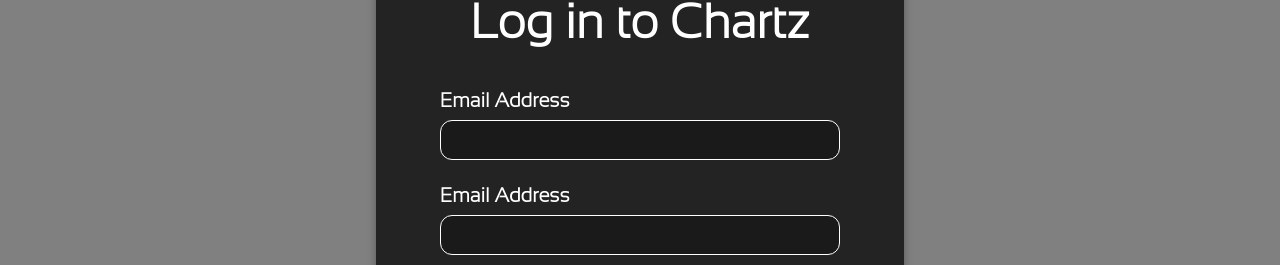
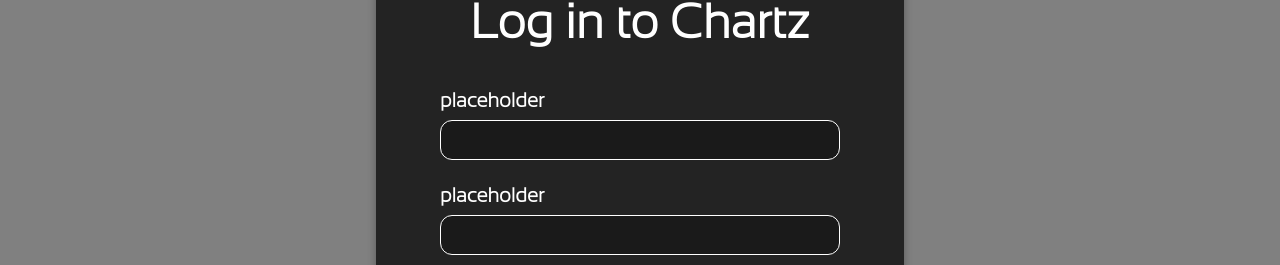
Before and after one commit to MichaelaHunt/Chartz, a React (Vite) app in the folder chartz/client/: page /login in a window 1280 px wide. Shown: the part 189-454 px from the top of the page. Built offline with nearby package versions, Linux system fonts and the light colour scheme.

Commit message:
adds code for props on email on textfield

```diff
--- a/chartz/client/src/components/TextField.tsx
+++ b/chartz/client/src/components/TextField.tsx
@@ -1,9 +1,9 @@
 import "./Components.css";
 
-function TextField() {
+function TextField({email}: {email: string}) {
     return(
         <div className="textField">
-            <h3>Email Address</h3>
+            <h3>{email}</h3>
             <input className="loginInput"></input>
         </div>
     );
--- a/chartz/client/src/pages/Login.tsx
+++ b/chartz/client/src/pages/Login.tsx
@@ -12,9 +12,9 @@
                     <div className="loginContainer">
                         <div className="loginItem">
                             <h1 className="loginTitle">Log in to Chartz</h1>
-                            <TextField></TextField>
+                            <TextField email="placeholder"></TextField>
                             <div className="space"></div>
-                            <TextField></TextField>
+                            <TextField email="placeholder"></TextField>
                             <p className="error">Incorrect login. Please try again.</p>
                             <button>Login</button>
                             <div className="row">
--- a/chartz/client/src/pages/SignUp.tsx
+++ b/chartz/client/src/pages/SignUp.tsx
@@ -11,11 +11,11 @@
                     <div className="loginContainer">
                         <div className="loginItem">
                             <h1 className="loginTitle">Sign up for Chartz</h1>
-                            <TextField></TextField>
+                            <TextField email="placeholder"></TextField>
                             <p className="error">Invalid email. Try again.</p>
-                            <TextField></TextField>
+                            <TextField email="placeholder"></TextField>
                             <p className="error">Password does not have [whatever]</p>
-                            <TextField></TextField>
+                            <TextField email="placeholder"></TextField>
                             <p className="error">Passwords do not match.</p>
                             <button>Create Account</button>
                         </div>
```
